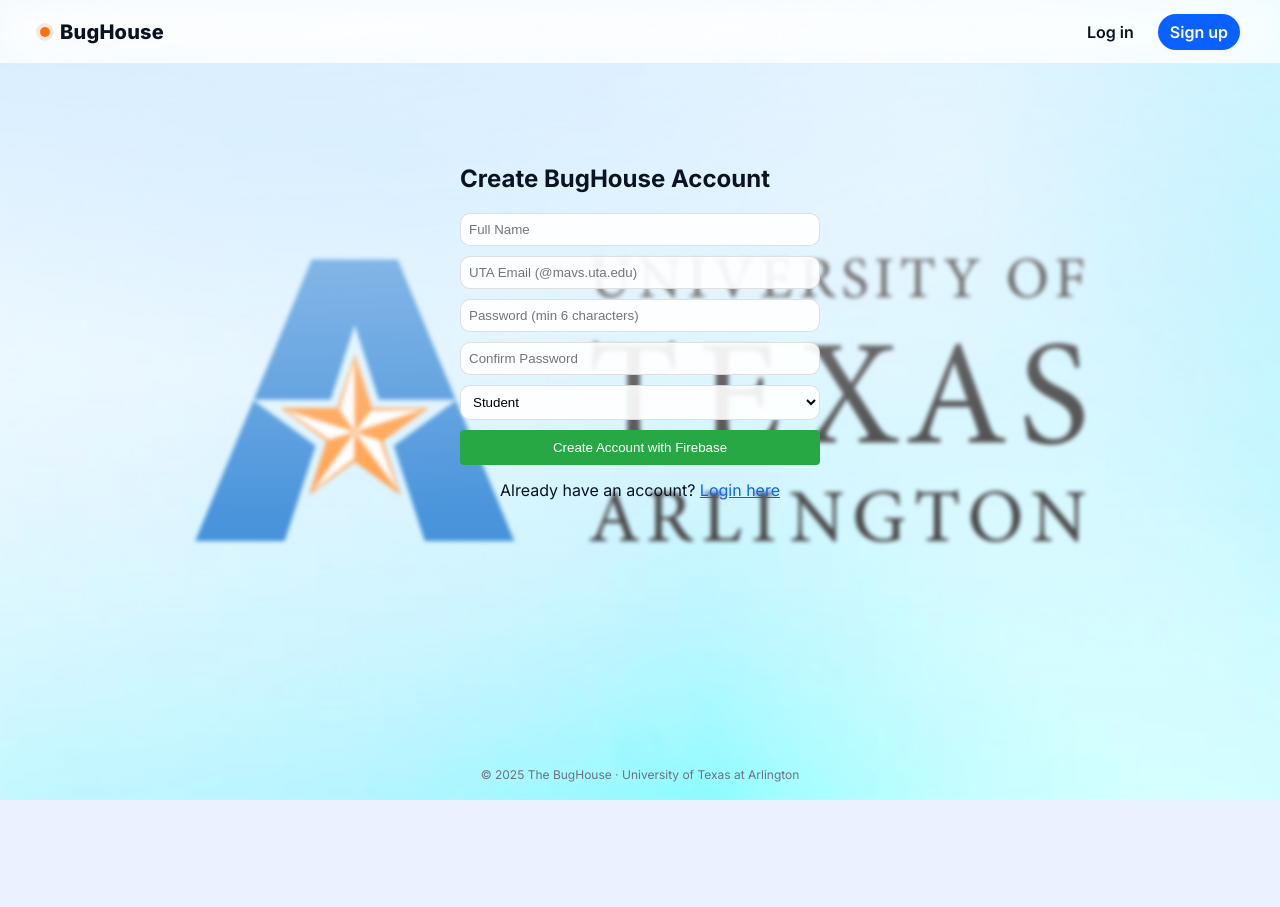
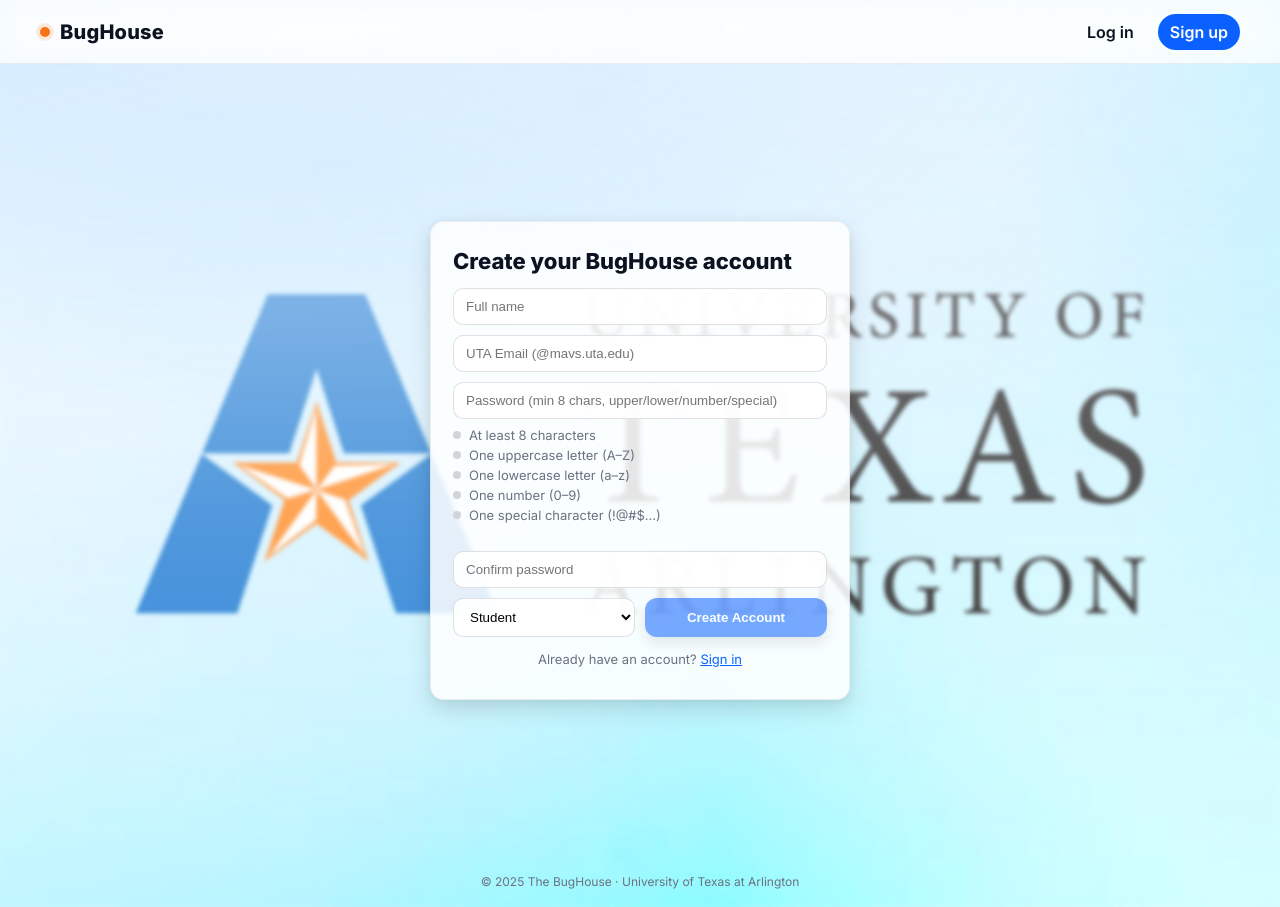
Before and after one commit to petennguyen/TheBugHouse, a React (Create React App) app in the folder client/: page /signup in a window 1280 px wide. Before the commit the page ends 800 px from the top, so only its background shows below. Built offline with nearby package versions, Linux system fonts and the light colour scheme; no server answers.

Commit message:
Sign Up Page Update

```diff
--- a/client/src/App.css
+++ b/client/src/App.css
@@ -246,3 +246,20 @@
 }
 .alert.success { background: #e9f7ef; border-color: #c9eed8; }
 .alert.error   { background: #fdeaea; border-color: #f7c8c8; }
+
+/* ===== Password checklist & confirm hint ===== */
+.pwd-reqs { margin-top: 6px; padding-left: 0; list-style: none; }
+.pwd-reqs li {
+  display: flex; align-items: center; gap: 8px;
+  font-size: 13px; color: var(--muted);
+  padding: 2px 0;
+}
+.pwd-reqs li.ok { color: #16a34a; }
+.pwd-reqs .dot {
+  width: 8px; height: 8px; border-radius: 50%; background: #d1d5db;
+}
+.pwd-reqs li.ok .dot { background: #16a34a; }
+
+.match-hint { font-size: 12px; margin-top: 6px; }
+.match-ok { color: #16a34a; }
+.match-bad { color: #dc2626; }
--- a/client/src/Signup.js
+++ b/client/src/Signup.js
@@ -1,369 +1,184 @@
-import React, { useState, useEffect, useCallback } from 'react';
+import React, { useMemo, useState } from 'react';
+import { Link } from 'react-router-dom';
 import axios from 'axios';
-import { Link, useSearchParams } from 'react-router-dom';
 import { auth } from './firebase-config';
-import { createUserWithEmailAndPassword, sendEmailVerification, onAuthStateChanged, updateProfile } from 'firebase/auth';
+import {
+  createUserWithEmailAndPassword,
+  updateProfile,
+  sendEmailVerification,
+} from 'firebase/auth';
 
-function Signup({ onLogin }) {
-  const [step, setStep] = useState('signup');
-  const [firebaseUser, setFirebaseUser] = useState(null);
-  const [formData, setFormData] = useState({
-    name: '',
-    email: '',
-    password: '',
-    confirmPassword: '',
-    role: 'student'
-  });
-  const [message, setMessage] = useState('');
-  const [isLoading, setIsLoading] = useState(false);
+const API = process.env.REACT_APP_API_URL || 'http://localhost:8000';
+const api = axios.create({ baseURL: API });
 
-  // Add URL parameter handling
-  const [searchParams] = useSearchParams();
+export default function Signup() {
+  const [name, setName] = useState('');
+  const [email, setEmail] = useState('');
+  const [role, setRole] = useState('Student'); // Student or Tutor
+  const [password, setPassword] = useState('');
+  const [confirm, setConfirm] = useState('');
 
-  // Memoize handleEmailVerified to fix useEffect dependency
-  const handleEmailVerified = useCallback(async (user) => {
-    try {
-      console.log('🔄 handleEmailVerified called with user:', user);
-      console.log('🔄 firebaseUser state:', firebaseUser);
+  const [msg, setMsg] = useState('');
+  const [type, setType] = useState('error'); // 'success' | 'error'
+  const [loading, setLoading] = useState(false);
 
-      // Get user data from state OR fallback to Firebase user info
-      const userData = firebaseUser || {
-        name: user.displayName || formData.name || 'Unknown User',
-        role: formData.role || 'student',
-        email: user.email
+  // ----- Password requirement checks -----
+  const checks = useMemo(() => {
+    const p = password || '';
+    return {
+      length: p.length >= 8,
+      upper: /[A-Z]/.test(p),
+      lower: /[a-z]/.test(p),
+      number: /[0-9]/.test(p),
+      special: /[^A-Za-z0-9]/.test(p),
+      match: confirm.length > 0 && p === confirm,
     };
+  }, [password, confirm]);
 
-      console.log('📤 Sending to complete-signup:', userData);
+  const allReqs = checks.length && checks.upper && checks.lower && checks.number && checks.special;
+  const canSubmit = allReqs && checks.match && !!name.trim() && !!email.trim() && !loading;
 
-      // Send user data to your server for database storage
-      const response = await axios.post('http://localhost:8000/api/auth/complete-signup', {
-        firebaseUID: user.uid,
-        name: userData.name,
-        email: user.email,
-        role: userData.role
-      });
-
-      localStorage.setItem('token', response.data.token);
-      localStorage.setItem('role', response.data.role);
-      localStorage.setItem('userID', response.data.userID);
-
-      setMessage('✅ Email verified! Logging you in...');
-
-      setTimeout(() => {
-        onLogin(response.data.role);
-      }, 1000);
-
-    } catch (error) {
-      console.error('Complete signup error:', error);
-      setMessage('❌ Verification failed: ' + (error.response?.data?.message || error.message));
-    }
-  }, [firebaseUser, formData.name, formData.role, onLogin]); // ✅ Add dependencies
-
-  // ✅ Handle verification redirect - now handleEmailVerified is properly memoized
-  useEffect(() => {
-    const verified = searchParams.get('verified');
-
-    if (verified === 'true') {
-      setMessage('✅ Email verification successful! Completing your account setup...');
-      setStep('verify');
-
-      // Complete signup for verified user
-      setTimeout(async () => {
-        if (auth.currentUser && auth.currentUser.emailVerified) {
-          console.log('✅ User returned from email verification!');
-          await handleEmailVerified(auth.currentUser);
-        }
-      }, 2000);
-    }
-  }, [searchParams, handleEmailVerified]); // ✅ Now properly includes handleEmailVerified
-
-  const handleChange = (e) => {
-    setFormData({
-      ...formData,
-      [e.target.name]: e.target.value
-    });
-  };
-
-  const handleSubmit = async (e) => {
+  const handleSignup = async (e) => {
     e.preventDefault();
-    setMessage('');
-    setIsLoading(true);
-
-    const { name, email, password, confirmPassword, role } = formData;
-
-    // Validate UTA email domain
-    if (!email.endsWith('@mavs.uta.edu')) {
-      setMessage('❌ Please use your UTA email address (@mavs.uta.edu)');
-      setIsLoading(false);
+    if (!canSubmit) {
+      setMsg('Please meet all password requirements and confirm your password.');
+      setType('error');
       return;
     }
 
-    // Validate passwords match
-    if (password !== confirmPassword) {
-      setMessage('❌ Passwords do not match');
-      setIsLoading(false);
+    const emailTrim = email.trim();
+    if (!(emailTrim.endsWith('@mavs.uta.edu') || emailTrim.endsWith('@uta.edu'))) {
+      setMsg('Please use your UTA email (@mavs.uta.edu or @uta.edu).');
+      setType('error');
       return;
     }
 
-    // Validate password length
-    if (password.length < 6) {
-      setMessage('❌ Password must be at least 6 characters long');
-      setIsLoading(false);
-      return;
+    setLoading(true);
+    setMsg('');
+
+    try {
+      // 1) Create Firebase user
+      const cred = await createUserWithEmailAndPassword(auth, emailTrim, password);
+      const user = cred.user;
+
+      // 2) Save display name
+      try { await updateProfile(user, { displayName: name.trim() }); } catch {}
+
+      // 3) Send verification email
+      try {
+        await sendEmailVerification(user, {
+          url: window.location.origin + '/login?message=verify-complete',
+          handleCodeInApp: false,
+        });
+      } catch {}
+
+      // 4) Pre-create DB record so first login is seamless (ignore 400 "already exists")
+      try {
+        await api.post('/api/auth/complete-signup', {
+          firebaseUID: user.uid,
+          name: name.trim(),
+          email: user.email,
+          role, // 'Student' or 'Tutor'
+        });
+      } catch (err) {
+        if (err?.response?.status !== 400) {
+          console.warn('complete-signup warning:', err?.response?.data || err.message);
+        }
       }
 
-    try {
-      console.log('🔧 Creating user with Firebase client...');
-
-      // Create user with Firebase client-side SDK
-      const userCredential = await createUserWithEmailAndPassword(auth, email, password);
-      const user = userCredential.user;
-
-      console.log('✅ Firebase user created:', user.uid);
-
-      // Update user profile
-      await updateProfile(user, {
-        displayName: name
-      });
-
-      // ✅ Add custom action code settings for email verification
-      const actionCodeSettings = {
-        // URL user will be redirected to after clicking verification link
-        url: window.location.origin + '/signup?verified=true',
-        // Handle the verification in the browser, not your app
-        handleCodeInApp: false,
+      setMsg(`🎉 Account created! We sent a verification link to ${emailTrim}. Verify your email, then sign in.`);
+      setType('success');
+    } catch (error) {
+      let text = 'Sign up failed.';
+      if (error.code === 'auth/email-already-in-use') text = 'That email is already in use.';
+      else if (error.code === 'auth/invalid-email') text = 'Invalid email address.';
+      else if (error.code === 'auth/weak-password') text = 'Password is too weak.';
+      setMsg(text);
+      setType('error');
+    } finally {
+      setLoading(false);
+    }
   };
 
-      // Send verification email with custom settings to reduce Outlook scanning
-      await sendEmailVerification(user, actionCodeSettings);
-      console.log('✅ Verification email sent with custom redirect!');
+  return (
+    <div className="auth-wrap">
+      <div className="card auth-card">
+        <div className="auth-title">Create your BugHouse account</div>
 
-      // Store user info for later verification
-      setFirebaseUser({ uid: user.uid, email: user.email, name, role });
-
-      setMessage(`✅ Account created! Please check your email for verification link.`);
-
-      // Set up auth state listener
-      const unsubscribe = onAuthStateChanged(auth, async (currentUser) => {
-        if (currentUser && currentUser.emailVerified) {
-          console.log('✅ Email verified via auth state listener!');
-          unsubscribe();
-          await handleEmailVerified(currentUser);
-        }
-      });
-
-      setTimeout(() => {
-        setStep('verify');
-        startVerificationCheck(user.uid, unsubscribe);
-      }, 1500);
-
-    } catch (error) {
-      console.error('Signup error:', error);
-      setMessage('❌ ' + (error.message || 'Signup failed'));
-    }
-
-    setIsLoading(false);
-  };
-
-  const startVerificationCheck = (uid, unsubscribe) => {
-    const checkInterval = setInterval(async () => {
-      try {
-        // Reload user to get latest emailVerified status
-        await auth.currentUser?.reload();
-
-        if (auth.currentUser?.emailVerified) {
-          clearInterval(checkInterval);
-          unsubscribe();
-          await handleEmailVerified(auth.currentUser);
-        }
-      } catch (error) {
-        console.error('Verification check error:', error);
-      }
-    }, 3000);
-
-    setTimeout(() => {
-      clearInterval(checkInterval);
-      unsubscribe();
-    }, 600000);
-  };
-
-
-  if (step === 'verify') {
-    return (
-      <div style={{ maxWidth: '400px', margin: '2rem auto', padding: '20px' }}>
-        <h2> Check Your Email</h2>
-
-        <div style={{
-          backgroundColor: '#000000ff',
-          padding: '20px',
-          borderRadius: '8px',
-          marginBottom: '20px',
-          border: '1px solid #000000ff'
-        }}>
-          <p><strong>We sent a verification link to:</strong></p>
-          <p style={{
-            backgroundColor: '#000000ff',
-            padding: '10px',
-            borderRadius: '4px',
-            fontFamily: 'monospace',
-            color: '#1976d2',
-            wordBreak: 'break-all'
-          }}>
-            {formData.email}
-          </p>
-
-          <div style={{ marginTop: '15px' }}>
-            <p><strong>📧 What to do:</strong></p>
-            <ol style={{ paddingLeft: '20px' }}>
-              <li>Check your email inbox (and spam folder)</li>
-              <li>Look for an email from Firebase</li>
-              <li>Click the "Verify Email" link</li>
-            </ol>
-          </div>
-
-          <div style={{
-            marginTop: '15px',
-            padding: '12px',
-            backgroundColor: '#000000ff',
-            border: '1px solid #2f2c23ff',
-            borderRadius: '4px'
-          }}>
-          </div>
-        </div>
-
-        {/* ✅ Automatic detection indicator */}
-        <div style={{
-          textAlign: 'center',
-          margin: '20px 0',
-          padding: '15px',
-          backgroundColor: '#000000ff',
-          border: '1px solid #090909ff',
-          borderRadius: '4px'
-        }}>
-        </div>
-
-        <button
-          onClick={() => {
-            setStep('signup');
-            setMessage('');
-          }}
-          style={{
-            width: '100%',
-            padding: '10px',
-            backgroundColor: 'transparent',
-            color: '#037623ff',
-            border: '1px solid #037b2fff',
-            borderRadius: '4px',
-            cursor: 'pointer'
-          }}
-        >
-          ← Back to Signup
-        </button>
-
-        {message && (
-          <div style={{
-            padding: '10px',
-            marginTop: '10px',
-            backgroundColor: message.includes('✅') ? '#d4edda' : '#f8d7da',
-            border: `1px solid ${message.includes('✅') ? '#c3e6cb' : '#f5c6cb'}`,
-            borderRadius: '4px'
-          }}>
-            {message}
-          </div>
-        )}
-      </div>
-    );
-  }
-
-  return (
-    <div style={{ maxWidth: '400px', margin: '2rem auto', padding: '20px' }}>
-      <h2> Create BugHouse Account</h2>
-
-      <form onSubmit={handleSubmit}>
+        <form onSubmit={handleSignup} className="auth-actions" noValidate>
           <input
             type="text"
-          name="name"
-          placeholder="Full Name"
-          value={formData.name}
-          onChange={handleChange}
+            placeholder="Full name"
+            value={name}
+            onChange={(e) => setName(e.target.value)}
+            autoComplete="name"
             required
-          style={{ width: '100%', padding: '8px', marginBottom: '10px' }}
           />
 
           <input
             type="email"
-          name="email"
             placeholder="UTA Email (@mavs.uta.edu)"
-          value={formData.email}
-          onChange={handleChange}
+            value={email}
+            onChange={(e) => setEmail(e.target.value)}
+            autoComplete="email"
             required
-          style={{ width: '100%', padding: '8px', marginBottom: '10px' }}
           />
 
+          {/* Password + requirements */}
+          <div>
             <input
               type="password"
-          name="password"
-          placeholder="Password (min 6 characters)"
-          value={formData.password}
-          onChange={handleChange}
+              placeholder="Password (min 8 chars, upper/lower/number/special)"
+              value={password}
+              onChange={(e) => setPassword(e.target.value)}
+              autoComplete="new-password"
               required
-          style={{ width: '100%', padding: '8px', marginBottom: '10px' }}
+              aria-describedby="pwd-reqs"
             />
+            <ul id="pwd-reqs" className="pwd-reqs">
+              <li className={checks.length ? 'ok' : ''}><span className="dot" /> At least 8 characters</li>
+              <li className={checks.upper  ? 'ok' : ''}><span className="dot" /> One uppercase letter (A–Z)</li>
+              <li className={checks.lower  ? 'ok' : ''}><span className="dot" /> One lowercase letter (a–z)</li>
+              <li className={checks.number ? 'ok' : ''}><span className="dot" /> One number (0–9)</li>
+              <li className={checks.special? 'ok' : ''}><span className="dot" /> One special character (!@#$…)</li>
+            </ul>
+          </div>
 
+          {/* Confirm password + live match hint */}
+          <div>
             <input
               type="password"
-          name="confirmPassword"
-          placeholder="Confirm Password"
-          value={formData.confirmPassword}
-          onChange={handleChange}
+              placeholder="Confirm password"
+              value={confirm}
+              onChange={(e) => setConfirm(e.target.value)}
+              autoComplete="new-password"
               required
-          style={{ width: '100%', padding: '8px', marginBottom: '10px' }}
             />
+            {confirm.length > 0 && (
+              <div className={`match-hint ${checks.match ? 'match-ok' : 'match-bad'}`}>
+                {checks.match ? '✅ Passwords match' : '❌ Passwords do not match'}
+              </div>
+            )}
+          </div>
 
-        <select
-          name="role"
-          value={formData.role}
-          onChange={handleChange}
-          style={{ width: '100%', padding: '8px', marginBottom: '10px' }}
-        >
-          <option value="student">Student</option>
-          <option value="tutor">Tutor</option>
+          <div className="form-row two">
+            <select value={role} onChange={(e) => setRole(e.target.value)}>
+              <option value="Student">Student</option>
+              <option value="Tutor">Tutor</option>
             </select>
 
-        <button
-          type="submit"
-          disabled={isLoading}
-          style={{
-            width: '100%',
-            padding: '10px',
-            backgroundColor: '#28a745',
-            color: 'white',
-            border: 'none',
-            borderRadius: '4px',
-            cursor: isLoading ? 'not-allowed' : 'pointer'
-          }}
-        >
-          {isLoading ? 'Creating Account...' : 'Create Account with Firebase'}
+            <button type="submit" className="btn primary" disabled={!canSubmit}>
+              {loading ? 'Creating…' : 'Create Account'}
             </button>
+          </div>
         </form>
 
-      {message && (
-        <div style={{
-          padding: '10px',
-          marginTop: '10px',
-          backgroundColor: message.includes('✅') ? '#2ac04dff' : '#f8d7da',
-          border: `1px solid ${message.includes('✅') ? '#c3e6cb' : '#f5c6cb'}`,
-          borderRadius: '4px'
-        }}>
-          {message}
+        {msg && <div className={`alert ${type}`}>{msg}</div>}
+
+        <div className="auth-meta" style={{ marginTop: 14 }}>
+          Already have an account? <Link to="/login">Sign in</Link>
         </div>
-      )}
-
-      <p style={{ textAlign: 'center', marginTop: '15px' }}>
-        Already have an account? <Link to="/login">Login here</Link>
-      </p>
+      </div>
     </div>
   );
 }
-
-export default Signup;
```
Lines whose indentation alone changed are shown as unchanged.
